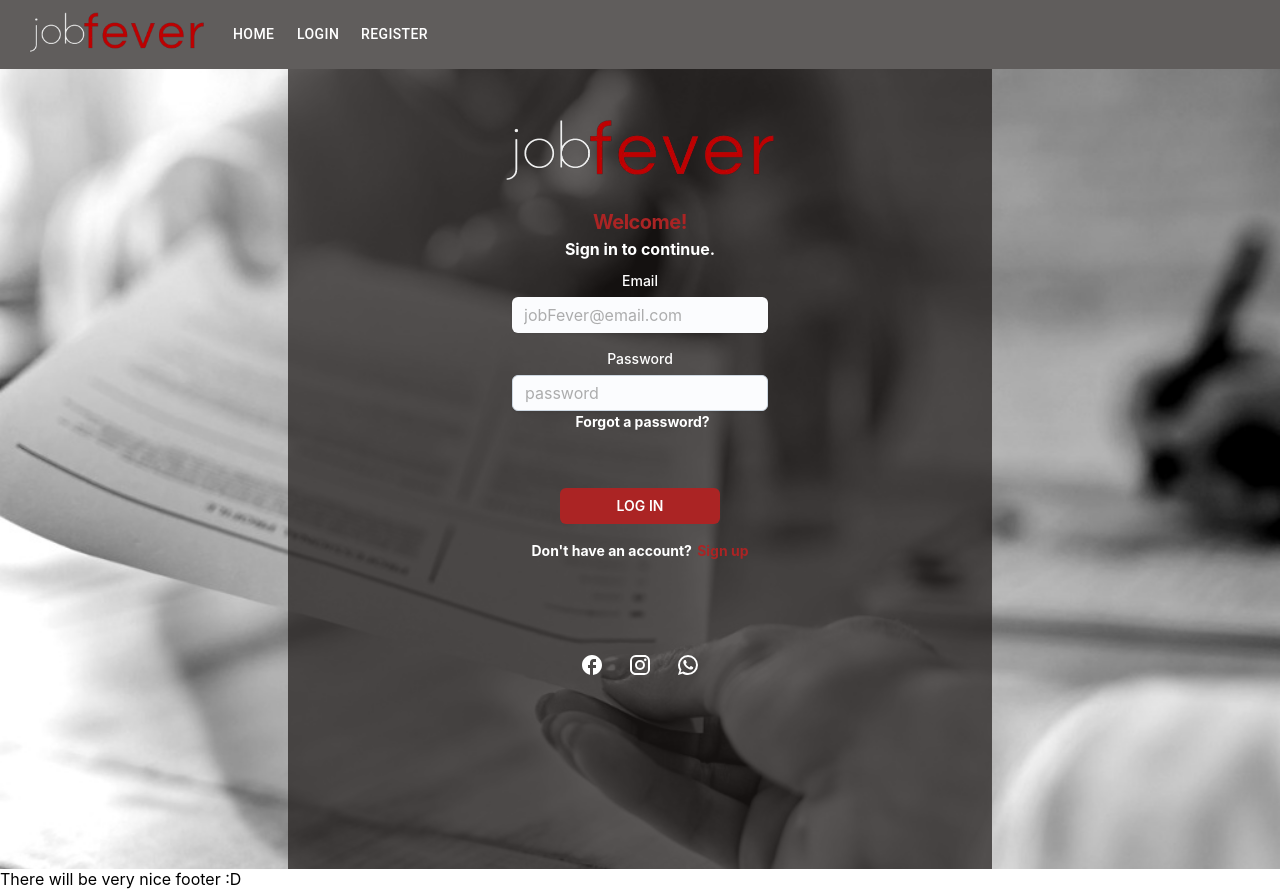
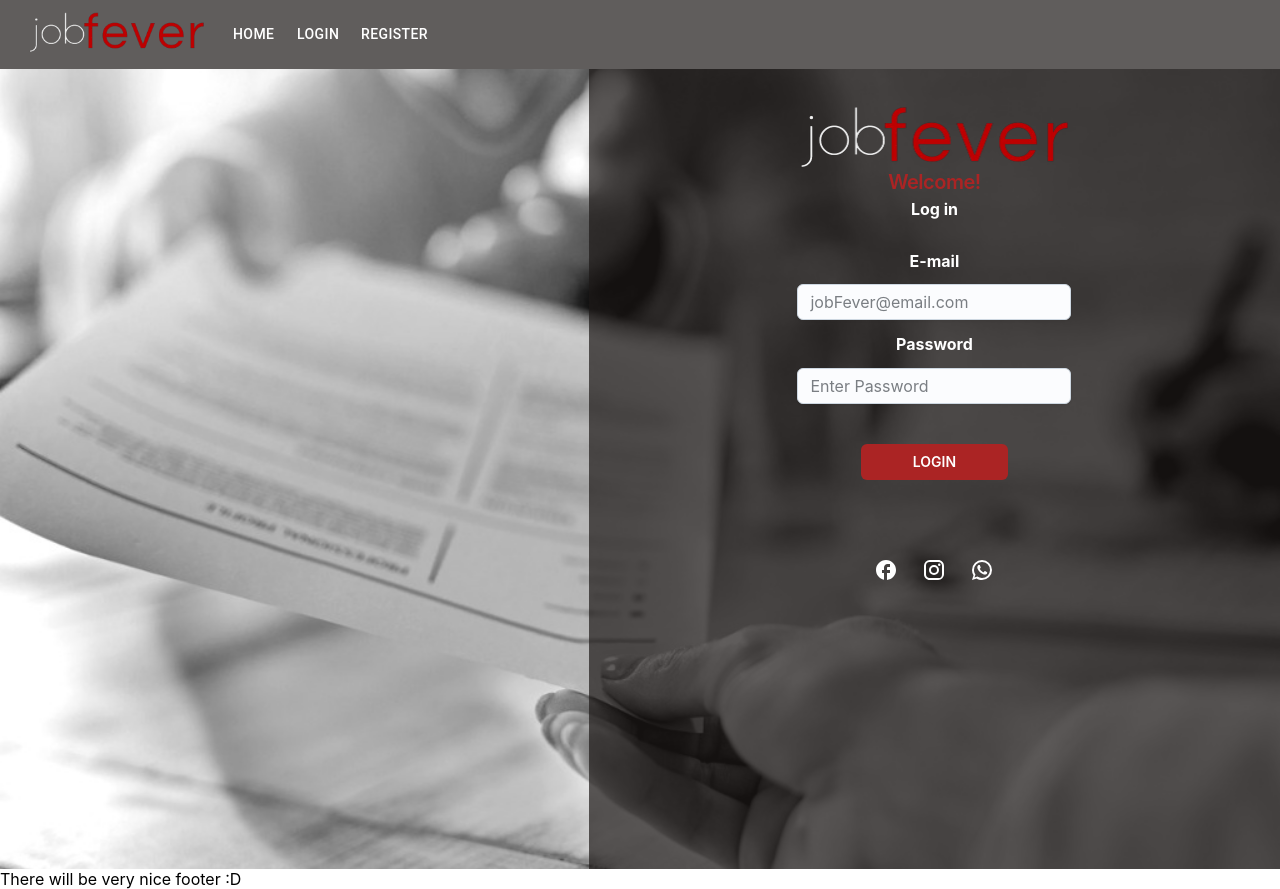
Before and after one commit to stelmaszczykadrian/jobFever-frontend, a React (Create React App) app in the folder jobfever/: page /login in a window 1280 px wide. Built offline with nearby package versions, Linux system fonts and the light colour scheme.

Commit message:
Fix: after rebase

```diff
--- a/jobfever/src/pages/Login.js
+++ b/jobfever/src/pages/Login.js
@@ -1,100 +1,144 @@
 import Sheet from "@mui/joy/Sheet";
-import logo from "../images/logo2.png";
 import Typography from "@mui/joy/Typography";
 import FormControl from "@mui/joy/FormControl";
-import FormLabel from "@mui/joy/FormLabel";
-import Input from "@mui/joy/Input";
 import RedButton from "../components/buttons/RedButton";
-import IconButton from "@mui/material/IconButton";
-import FacebookOutlinedIcon from "@mui/icons-material/FacebookOutlined";
-import InstagramIcon from "@mui/icons-material/Instagram";
-import WhatsAppIcon from "@mui/icons-material/WhatsApp";
 import '../css/LoginPage.css';
+import React, {useState} from "react";
+import axiosFetch from "../components/fetch/axiosFetch";
+import {StyledText} from "../components/styled-components/StyledText";
+import Logo from "../components/logo/Logo";
+import {StyledLabel} from "../components/styled-components/StyledLabel";
+import {StyledUserInputValidation} from "../components/styled-components/StyledUserInputValidation";
+import UsernameInput from "../components/inputs/UsernameInput";
+import PasswordInput from "../components/inputs/PasswordInput";
+import SocialmediaButtons from "../components/buttons/SocialmediaButtons";
+import {StyledLeftContainer} from "../components/styled-components/StyledLeftContainer";
+import {RightContainer} from "../components/styled-components/StyledRightConatiner";
 
 function LoginSheet() {
+    const [input, setInput] = useState({
+        username: '',
+        password: '',
+        confirmPassword: ''
+    });
+
+    const [error, setError] = useState({
+        username: '',
+        password: '',
+        confirmPassword: ''
+    })
+
+    const onInputChange = e => {
+        const {name, value} = e.target;
+        setInput(prev => ({
+            ...prev,
+            [name]: value
+        }));
+        validateInput(e);
+    }
+
+    const validateInput = e => {
+        let {name, value} = e.target;
+        setError(prev => {
+            const stateObj = {...prev, [name]: ""};
+
+            switch (name) {
+                case "username":
+                    if (!value) {
+                        stateObj[name] = "Please enter Username.";
+                    }
+                    break;
+                case "password":
+                    if (!value) {
+                        stateObj[name] = "Please enter Password.";
+                    } else if (input.confirmPassword && value !== input.confirmPassword) {
+                        stateObj["confirmPassword"] = "Password and Confirm Password does not match.";
+                    } else {
+                        stateObj["confirmPassword"] = input.confirmPassword ? "" : error.confirmPassword;
+                    }
+                    break;
+                case "confirmPassword":
+                    if (!value) {
+                        stateObj[name] = "Please enter Confirm Password.";
+                    } else if (input.password && value !== input.password) {
+                        stateObj[name] = "Password and Confirm Password does not match.";
+                    }
+                    break;
+                default:
+                    break;
+            }
+            return stateObj;
+        });
+    }
+
+
+    const handleSubmit = (e) => {
+        e.preventDefault();
+
+        const userData = {
+            email: input.username,
+            password: input.password,
+        };
+        axiosFetch(userData, "http://localhost:8080/api/candidates/login");
+    };
+
     return (
         <div>
             <div id="container">
-                <div id="flexedBox"></div>
-                <Sheet style={{background: 'rgba(29, 25, 23, 0.7)'}}
-                       sx={{
-                           width: 1 / 2,
-                           mx: 'auto', // margin left & right
-                           my: 0, // margin top & botom
-                           py: 3, // padding top & bottom
-                           px: 4, // padding left & right
-                           display: 'flex',
-                           flexDirection: 'column',
-                           gap: 2,
-                       }}
-                >
+                <StyledLeftContainer/>
+                <RightContainer>
+                    <Sheet style={{backgroundColor: 'transparent'}}>
                         <div>
-                        <div id="gridedBox">
-                            <img id="logo" src={logo}/>
-                        </div>
+                            <Logo/>
+                            <StyledText>
                                 <Typography level="h4" component="h1"
-                                    sx={{color: 'rgba(171, 36, 36)', fontWeight: 'bold', textAlign: 'center'}}>
+                                            sx={{color: 'rgba(171, 36, 36)'}}>
                                     <span>Welcome!</span>
                                 </Typography>
-                        <Typography level="body2" component="h1"
-                                    sx={{color: 'white', fontWeight: 'bold', textAlign: 'center'}}>
-                            <span>Sign in to continue.</span>
+                            </StyledText>
+                            <StyledText>
+                                <Typography level="body1" component="h1"
+                                            sx={{color: 'white'}}>
+                                    <span>Log in</span>
                                 </Typography>
+                            </StyledText>
                         </div>
                         <p></p>
+                        <form onSubmit={handleSubmit}>
                             <FormControl width="40">
-                        <FormLabel sx={{alignSelf: 'center', color: 'white'}}>Email</FormLabel>
-                        <Input
-                            sx={{border: '1px', width: 2 / 5, alignSelf: 'center', color: 'grey'}}
-                            name="email"
-                            type="email"
-                            placeholder="jobFever@email.com"
+                                <StyledLabel>
+                                    <span>E-mail</span>
+                                </StyledLabel>
+                                <StyledUserInputValidation>
+                                    <UsernameInput value={input.username}
+                                                   onChange={onInputChange}
+                                                   onBlur={validateInput}/>
+                                </StyledUserInputValidation>
+                                {error.username && <span className='err'>{error.username}</span>}
+                            </FormControl>
+                            <FormControl>
+                                <StyledLabel>
+                                    <span>Password</span>
+                                </StyledLabel>
+                                <StyledUserInputValidation>
+                                    <PasswordInput name={'password'} value={input.password}
+                                                   onChange={onInputChange}
+                                                   onBlur={validateInput}
                                     />
+                                </StyledUserInputValidation>
+                                {error.password && <span className='err'>{error.password}</span>}
                             </FormControl>
-                    <FormControl id="inputLighter">
-                        <FormLabel sx={{border: '1px', alignSelf: 'center', color: 'white'}}>Password</FormLabel>
-                        <Input
-                            sx={{width: 2 / 5, alignSelf: 'center', color: 'grey'}}
-                            name="password"
-                            type="password"
-                            placeholder="password"
-                        />
-                        <Typography
-                            endDecorator={<a style={{color: 'white'}} href="">Forgot a password?</a>}
-                            fontSize="sm"
-                            sx={{color: 'white', fontWeight: 'bold', textAlign: 'center', alignSelf: 'center'}}
-                        ></Typography>
+                            <FormControl sx={{justifyContent: 'center'}}>
+                                <RedButton
+                                    text={'LOGIN'}>
+                                </RedButton>
                             </FormControl>
-                    <RedButton
-                        text={'LOG IN'}>
-                    </RedButton>
-                    <Typography
-                        endDecorator={<a style={{color: 'rgba(171, 36, 36)'}} href="/sign-up">Sign up</a>}
-                        fontSize="sm"
-                        sx={{alignSelf: 'center', color: 'white', fontWeight: 'bold', textAlign: 'center'}}
-                    >
-                        <span>Don't have an account?</span>
-                    </Typography>
-                    <Sheet style={{background: 'transparent'}}
-                           sx={{
-                               mx: 'auto',
-                               py: 8,
-                               display: 'flex',
-                               flexDirection: 'row',
-                               gap: 0,
-                           }}
-                    >
-                        <IconButton size="large" sx={{color: 'white'}}>
-                            <FacebookOutlinedIcon/>
-                        </IconButton>
-                        <IconButton size="large" sx={{color: 'white'}}>
-                            <InstagramIcon/>
-                        </IconButton>
-                        <IconButton size="large" sx={{color: 'white'}}>
-                            <WhatsAppIcon/>
-                        </IconButton>
+                        </form>
+
                     </Sheet>
-                </Sheet>
+                    <SocialmediaButtons/>
+                </RightContainer>
+
             </div>
         </div>
     );
```
Also changed, not shown: jobfever/src/components/login/LoginSheet.js (deleted, +0 -149 lines). Lines whose indentation alone changed are shown as unchanged.
